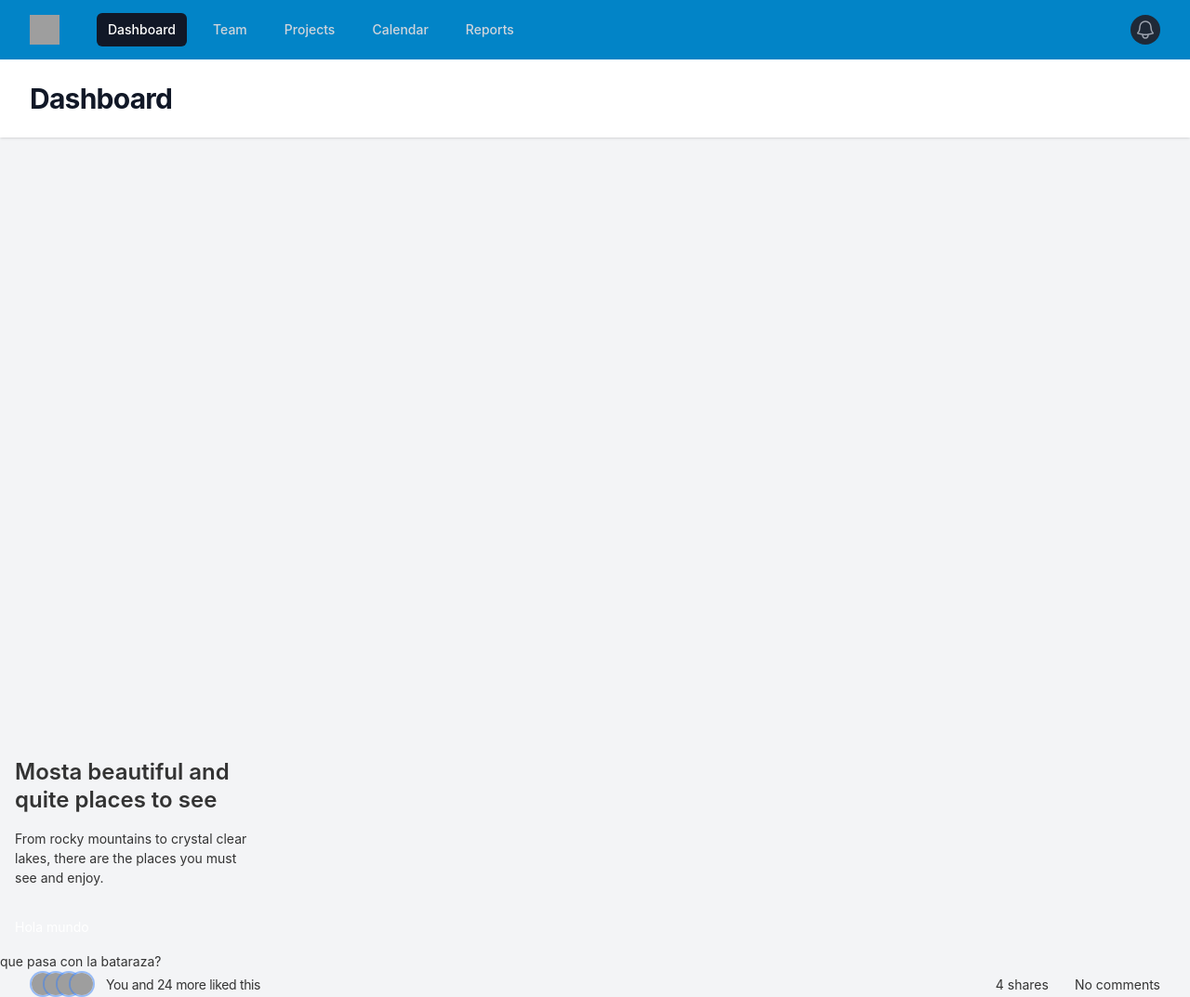
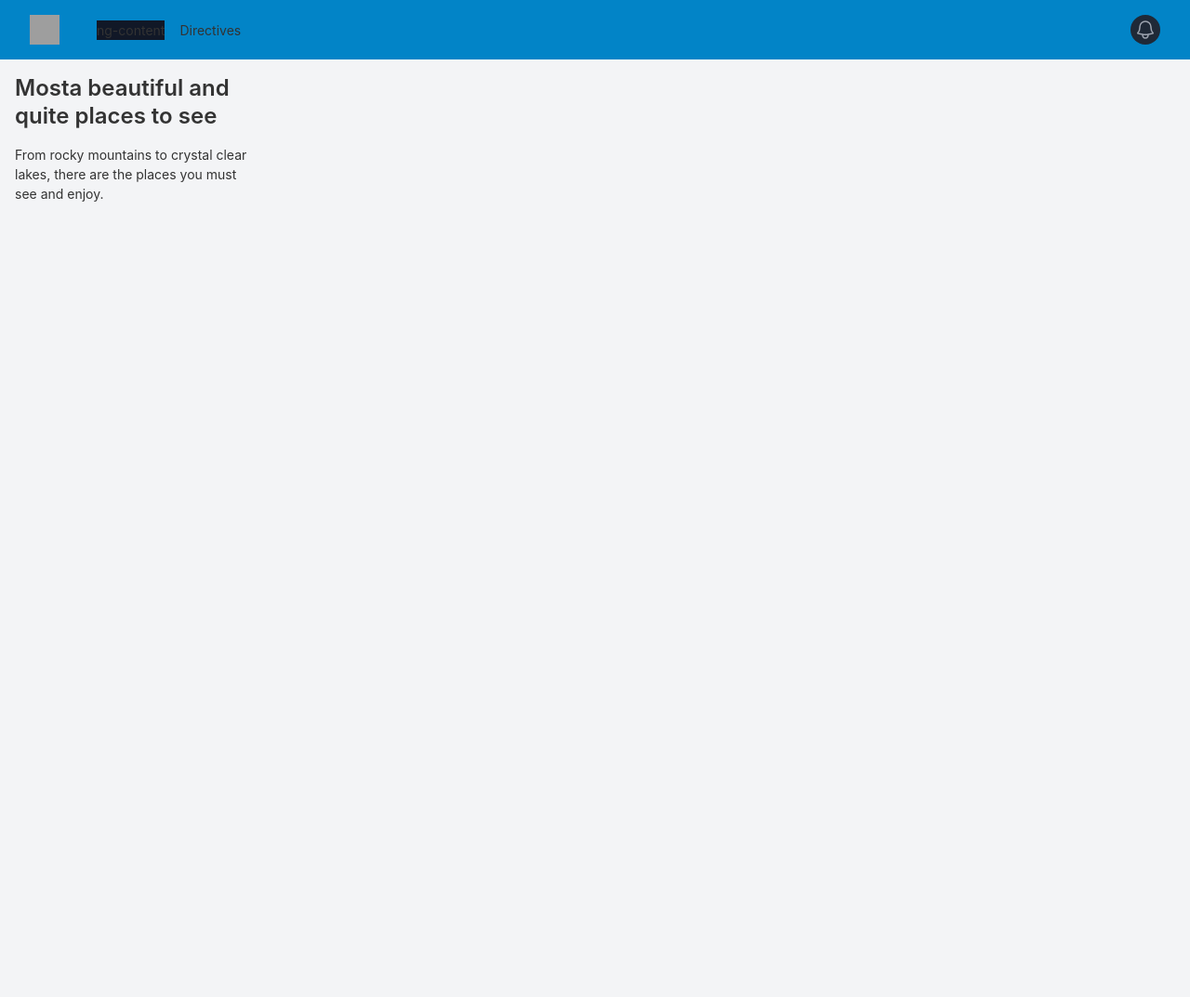
Before and after one commit to Javibleu/angular-ngcontent, an Angular app: page /ngcontent in a window 1280 px wide. Shown: the whole page at 93% size. After the commit the page ends 848 px from the top, so only its background shows below. Built offline with nearby package versions, Linux system fonts and the light colour scheme; grey boxes are pictures that could not be loaded.

Commit message:
Links & Navs

```diff
--- a/src/app/app.component.html
+++ b/src/app/app.component.html
@@ -1,43 +1,5 @@
 <app-toolbar></app-toolbar>
 
-<router-outlet></router-outlet>
-
-<div class="primary text-white p-4">Hola mundo</div>
-
-<H1>que pasa con la bataraza?
-</H1>
-
-<div class="flex flex-col sm:flex-row sm:items-center mx-6 sm:mx-8 mb-4 sm:mb-6">
-  <div class="flex items-center">
-      <img
-          class="w-6 h-6 m-0.5 rounded-full text-card ring-2 ring-bg-card"
-          src="assets/images/avatars/female-02.jpg"
-          alt="Card cover image">
-      <img
-          class="w-6 h-6 m-0.5 rounded-full -ml-3 text-card ring-2 ring-bg-card"
-          src="assets/images/avatars/female-04.jpg"
-          alt="Card cover image">
-      <img
-          class="w-6 h-6 m-0.5 rounded-full -ml-3 text-card ring-2 ring-bg-card"
-          src="assets/images/avatars/male-09.jpg"
-          alt="Card cover image">
-      <img
-          class="w-6 h-6 m-0.5 rounded-full -ml-3 text-card ring-2 ring-bg-card"
-          src="assets/images/avatars/male-07.jpg"
-          alt="Card cover image">
-      <div class="text-md tracking-tight ml-3">You and 24 more liked this</div>
-  </div>
-  <div class="hidden sm:flex flex-auto"></div>
-  <div class="flex items-center mt-4 sm:mt-0">
-      <button
-          class="px-3 mr-1 -ml-2 sm:ml-0"
-          mat-button>
-          4 shares
-      </button>
-      <button
-          class="px-3 sm:-mr-3"
-          mat-button>
-          No comments
-      </button>
-  </div>
+<div class="min-h-full">
+    <router-outlet></router-outlet>
 </div>
--- a/src/app/app.module.ts
+++ b/src/app/app.module.ts
@@ -12,6 +12,8 @@ import { EmailValidatorDirective } from './directives/email-validator.directive'
 import { CardComponent } from './ngcontent/card/card.component';
 import { CardsComponent } from './ngcontent/cards/cards.component';
 import { DirectivesComponent } from './directives/directives/directives.component';
+import { ViewChildComponent } from './view-child/view-child.component';
+
 
 
 
@@ -29,7 +31,7 @@ import { DirectivesComponent } from './directives/directives/directives.componen
     CardComponent,
     CardsComponent,
     DirectivesComponent,
-  ],
+    ViewChildComponent,  ],
   imports: [
     BrowserModule,
     AppRoutingModule
--- a/src/app/toolbar/toolbar.component.html
+++ b/src/app/toolbar/toolbar.component.html
@@ -1,4 +1,3 @@
-<div class="min-h-full">
   <nav class="bg-sky-600">
     <div class="mx-auto max-w-7xl px-4 sm:px-6 lg:px-8">
       <div class="flex h-16 items-center justify-between">
@@ -9,16 +8,8 @@
           </div>
           <div class="hidden md:block">
             <div class="ml-10 flex items-baseline space-x-4">
-
-              <a href="#" class="bg-gray-900 text-white rounded-md px-3 py-2 text-sm font-medium" aria-current="page">Dashboard</a>
-
-              <a href="#" class="text-gray-300 hover:bg-gray-700 hover:text-white rounded-md px-3 py-2 text-sm font-medium">Team</a>
-
-              <a href="#" class="text-gray-300 hover:bg-gray-700 hover:text-white rounded-md px-3 py-2 text-sm font-medium">Projects</a>
-
-              <a href="#" class="text-gray-300 hover:bg-gray-700 hover:text-white rounded-md px-3 py-2 text-sm font-medium">Calendar</a>
-
-              <a href="#" class="text-gray-300 hover:bg-gray-700 hover:text-white rounded-md px-3 py-2 text-sm font-medium">Reports</a>
+              <a routerLink="ngcontent" routerLinkActive="bg-gray-900" class="anchor" aria-current="page">ng-content</a>
+              <a routerLink="directives" routerLinkActive="bg-gray-900" class="anchor">Directives</a>
             </div>
           </div>
         </div>
@@ -53,14 +44,13 @@
     </div>
   </nav>
 
-  <header class="bg-white shadow">
+  <!-- <header class="bg-white shadow">
     <div class="mx-auto max-w-7xl px-4 py-6 sm:px-6 lg:px-8">
       <h1 class="text-3xl font-bold tracking-tight text-gray-900">Dashboard</h1>
     </div>
   </header>
   <main>
     <div class="mx-auto max-w-7xl py-6 sm:px-6 lg:px-8">
-      <!-- content -->
+
     </div>
-  </main>
-</div>
+  </main> -->
--- /dev/null
+++ b/src/app/view-child/view-child.component.html
@@ -0,0 +1 @@
+<p>view-child works!</p>
```
Also changed, not shown: src/app/view-child/view-child.component.ts (added, +10 -0 lines), src/app/view-child/view-child.component.css (added), 1 other file (tests, documents, lock files or other folders).
